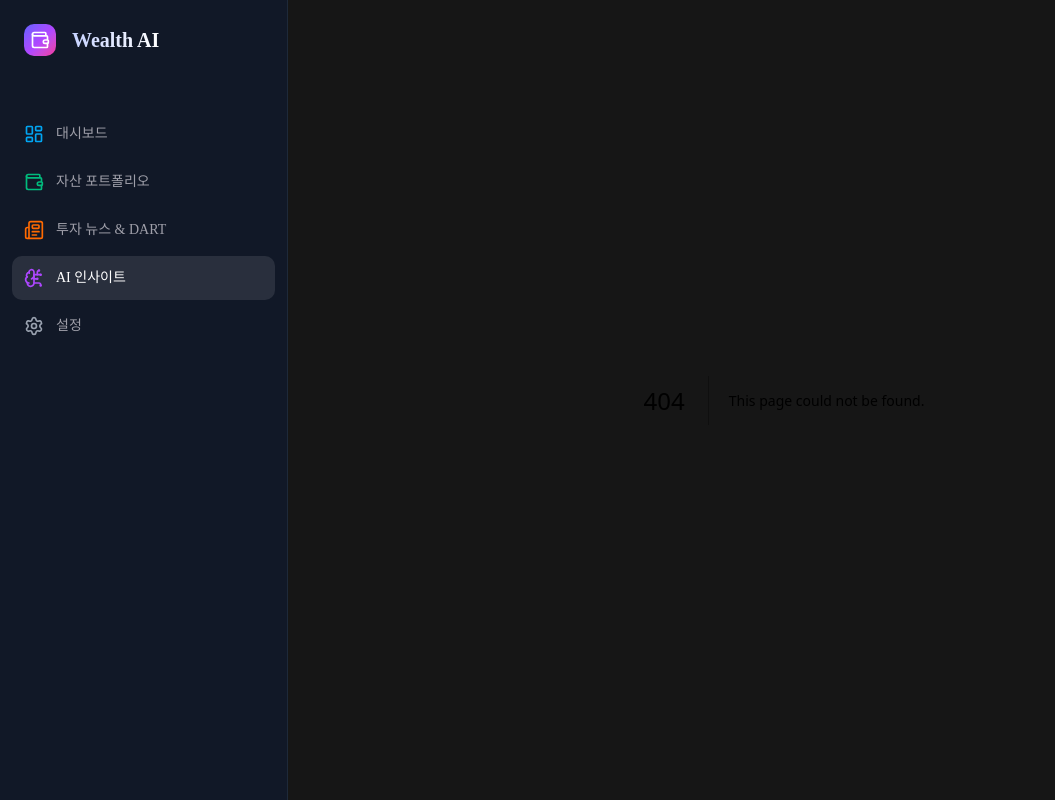
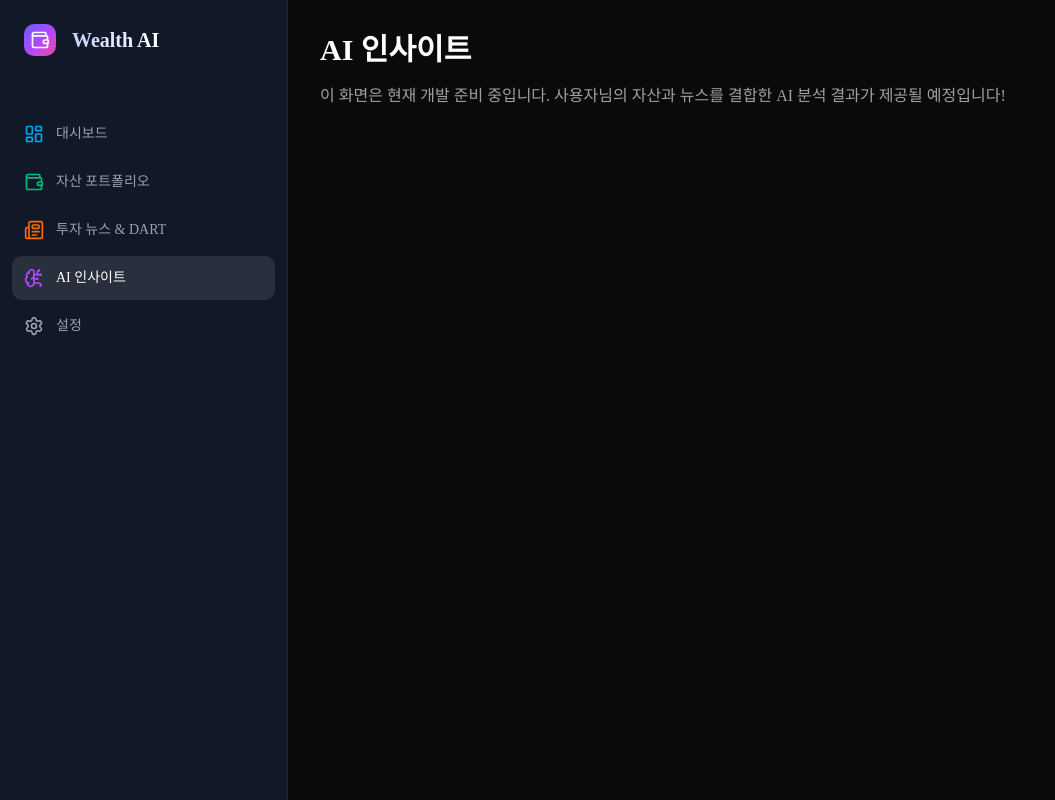
Before and after one commit to ghqlt0116-web/wealth-dahboard, a Next.js app: page /ai-insights in a window 1280 px wide. Before the commit this address had no page. Shown: the whole page, without its empty margins (0-1055 px from the left). Built offline with nearby package versions, Linux system fonts and the light colour scheme.

Commit message:
Add placeholder pages to fix 404 errors

```diff
--- /dev/null
+++ b/src/app/ai-insights/page.tsx
@@ -0,0 +1,8 @@
+export default function AIInsightsPage() {
+  return (
+    <div className="p-8">
+      <h1 className="text-3xl font-bold text-white mb-4">AI 인사이트</h1>
+      <p className="text-zinc-400">이 화면은 현재 개발 준비 중입니다. 사용자님의 자산과 뉴스를 결합한 AI 분석 결과가 제공될 예정입니다!</p>
+    </div>
+  );
+}
--- /dev/null
+++ b/src/app/news/page.tsx
@@ -0,0 +1,8 @@
+export default function NewsPage() {
+  return (
+    <div className="p-8">
+      <h1 className="text-3xl font-bold text-white mb-4">투자 뉴스 & DART</h1>
+      <p className="text-zinc-400">이 화면은 현재 개발 준비 중입니다. 국내외 주요 경제 뉴스와 공시 정보가 연동될 예정입니다!</p>
+    </div>
+  );
+}
--- /dev/null
+++ b/src/app/portfolio/page.tsx
@@ -0,0 +1,8 @@
+export default function PortfolioPage() {
+  return (
+    <div className="p-8">
+      <h1 className="text-3xl font-bold text-white mb-4">자산 포트폴리오</h1>
+      <p className="text-zinc-400">이 화면은 현재 개발 준비 중입니다. 곧 자산 등록 및 관리 기능이 추가될 예정입니다!</p>
+    </div>
+  );
+}
--- /dev/null
+++ b/src/app/settings/page.tsx
@@ -0,0 +1,8 @@
+export default function SettingsPage() {
+  return (
+    <div className="p-8">
+      <h1 className="text-3xl font-bold text-white mb-4">설정</h1>
+      <p className="text-zinc-400">이 화면은 현재 개발 준비 중입니다. Gemini/Claude API 키 등록 및 앱 설정 기능이 추가될 예정입니다!</p>
+    </div>
+  );
+}
```
